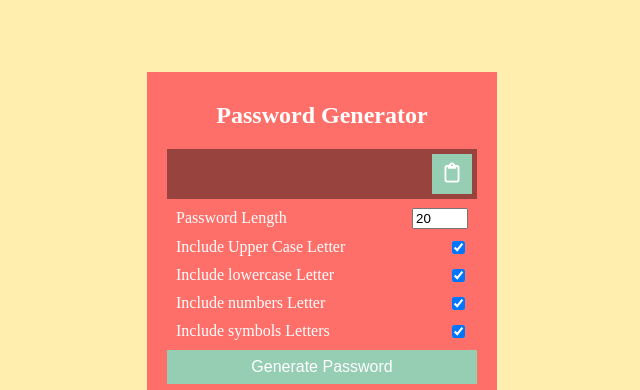
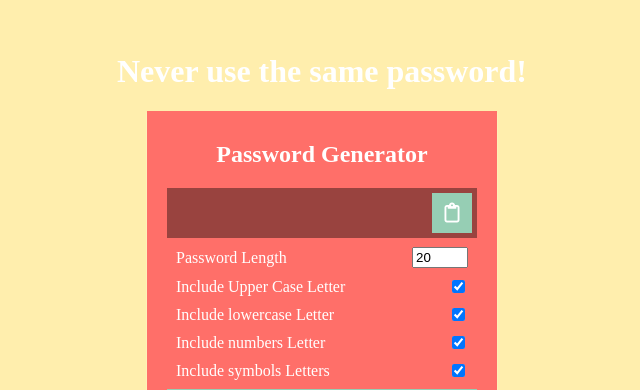
Before and after one commit to hudaiban/Password-Generator, a plain HTML site: page index.html in a window 1280 px wide. Shown: the part 136-526 px from the top of the page, without its empty margins (318-958 px from the left). Drawn offline with Linux system fonts and the light colour scheme; a web font is replaced by a local one.

Commit message:
Updating header

```diff
--- a/index.html
+++ b/index.html
@@ -16,6 +16,7 @@
     <title>Password Generator</title>
   </head>
   <body>
+	<h1> Never use the same password! </h1>
     <div class="container">
       <h2>Password Generator</h2>
       <div class="result-container">
```
